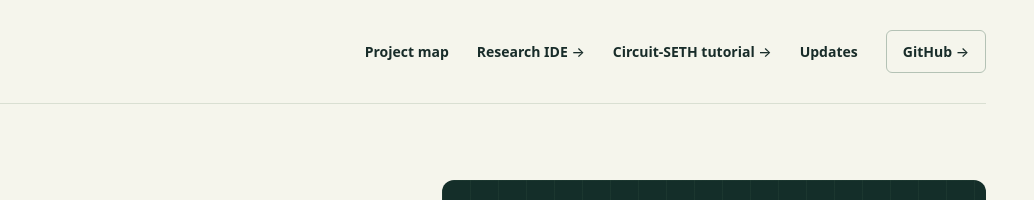
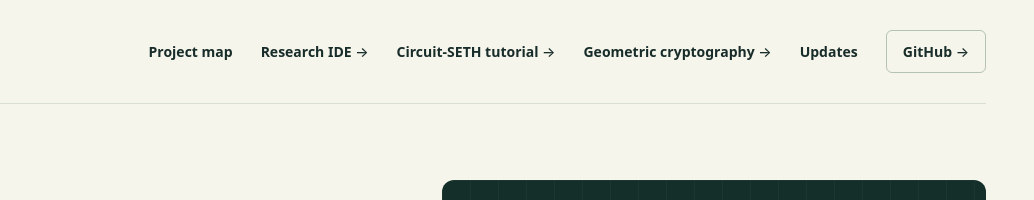
Before and after one commit to BioChainAI/Geometric-Labs, a plain HTML site: page site/index.html in a window 1280 px wide. Shown: the top 200 px of the page, 246-1280 px from the left. Drawn offline with Linux system fonts and the light colour scheme; no server answers.

Commit message:
docs(site): link GCC walkthrough from Geometric Labs homepage

```diff
--- a/site/index.html
+++ b/site/index.html
@@ -10,7 +10,7 @@
 <a class="skip-link" href="#main">Skip to content</a>
 <header class="header wrap">
   <a class="brand" href="#" aria-label="Geometric Labs home"><svg viewBox="0 0 40 44" aria-hidden="true"><path d="M20 2 37 12v20L20 42 3 32V12Z M3 12l17 10 17-10M20 22v20M20 2v20M3 32l17-10 17 10"/></svg><span>GEOMETRIC<span class="brand-light">LABS</span></span></a>
-  <nav aria-label="Main navigation"><a href="#explore">Project map</a><a href="research-ide/index.html">Research IDE →</a><a href="circuit-seth/index.html">Circuit-SETH tutorial →</a><a href="#updates">Updates</a><a class="repo-link" href="__REPO_URL__">GitHub →</a></nav>
+  <nav aria-label="Main navigation"><a href="#explore">Project map</a><a href="research-ide/index.html">Research IDE →</a><a href="circuit-seth/index.html">Circuit-SETH tutorial →</a><a href="geocubit-crypto/index.html">Geometric cryptography →</a><a href="#updates">Updates</a><a class="repo-link" href="__REPO_URL__">GitHub →</a></nav>
 </header>
 <main id="main">
 <section class="hero wrap">
```
